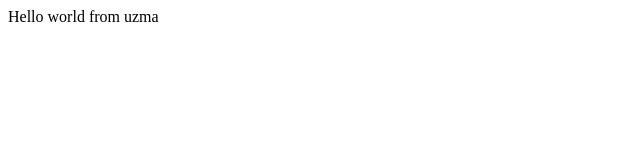
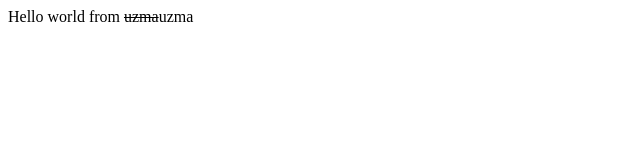
Before and after one commit to Uzma-Noorani/bootcamp20201, a plain HTML site: page index.html in a window 1280 px wide. Shown: the full height of the page, 0-640 px from the left. Drawn offline with Linux system fonts and the light colour scheme.

Commit message:
updated index.html
now again hello world from uzma

```diff
--- a/index.html
+++ b/index.html
@@ -5,6 +5,6 @@
     <title>First example</title>
 </head>
 <body>
-    <div>Hello world from uzma</div>
+    <div>Hello world from <s>uzma</s>uzma</div>
 </body>
 </html>
```
